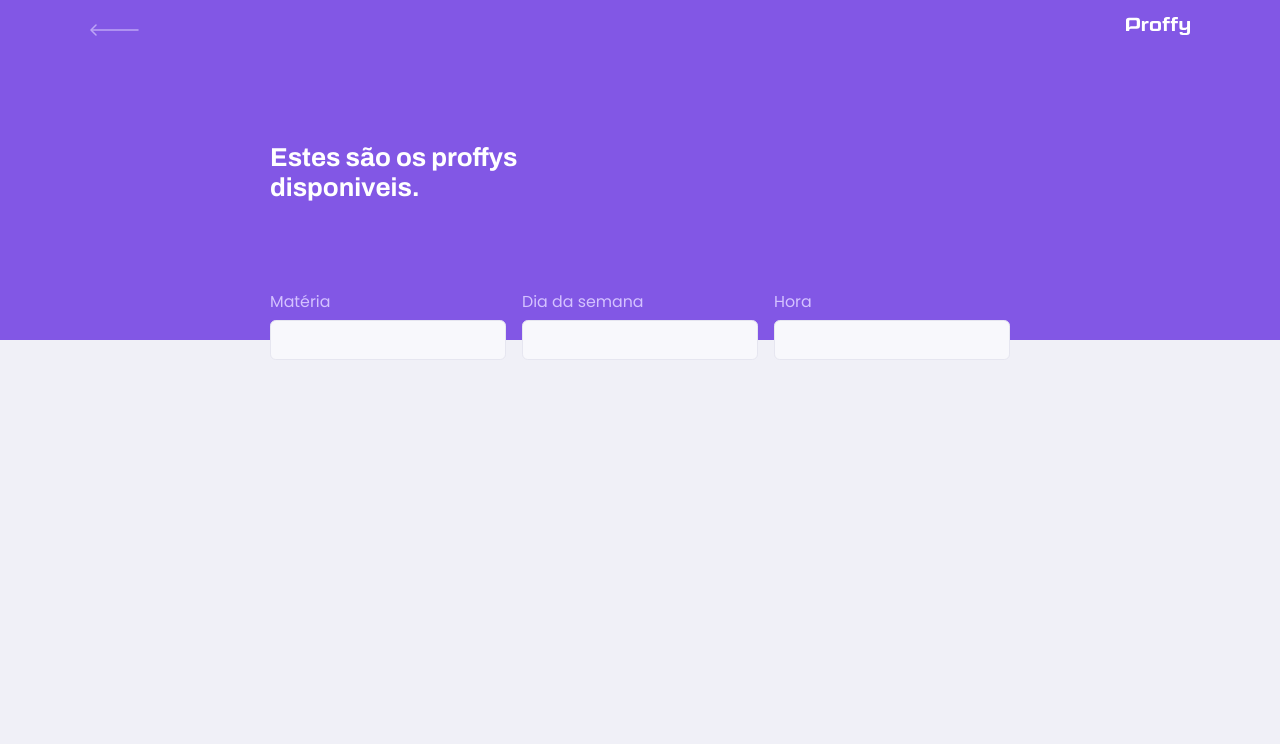
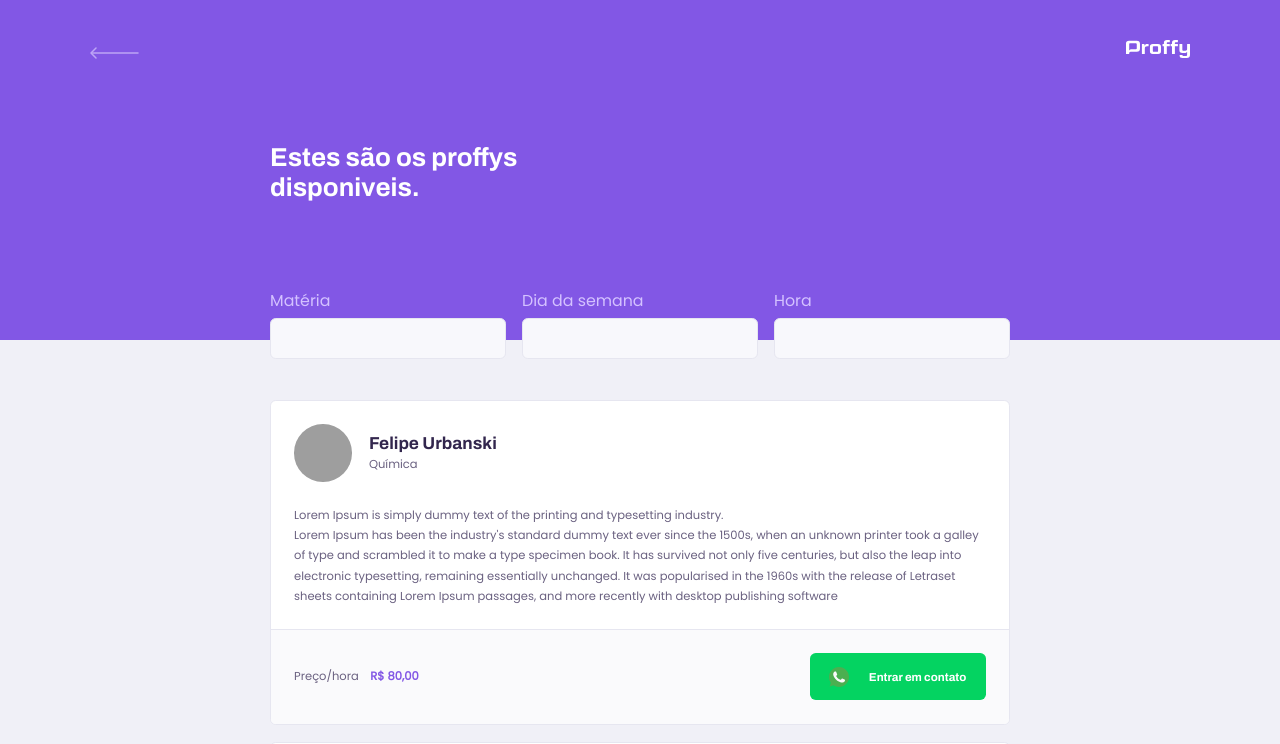
Before and after one commit to felipeurbansk/next_level_week_2_rocketseat, a React (Create React App) app in the folder web/: page /study in a window 1280 px wide. Shown: the top 744 px of the page. Built offline with nearby package versions, Linux system fonts and the light colour scheme; grey boxes are pictures that could not be loaded.

Commit message:
Ended frontend

```diff
--- a/web/src/assets/css/global.css
+++ b/web/src/assets/css/global.css
@@ -49,6 +49,7 @@
   button,
   textarea {
     font: 500 1.6rem Poppins;
+    color: var(--color-text-base);
   }
 
   .container {
--- /dev/null
+++ b/web/src/components/TeacherItem/index.tsx
@@ -0,0 +1,36 @@
+import React from 'react'
+
+import whatsappIcon from '../../assets/images/icons/whatsapp.svg'
+
+import './styles.css'
+
+function TeacherItem () {
+  return (
+    <article className="teacher-item">
+      <header>
+        <img src="https://avatars1.githubusercontent.com/u/23037242?s=460&u=8ed8cb8bbe83e74efe0c8d5ea1a589e2ee6d0eab&v=4" alt="Felipe Urbanski"/>
+        <div>
+          <strong>Felipe Urbanski</strong>
+          <span>Química</span>
+        </div>
+      </header>
+      <p>
+            Lorem Ipsum is simply dummy text of the printing and typesetting industry.
+        <br/>
+            Lorem Ipsum has been the industry's standard dummy text ever since the 1500s, when an unknown printer took a galley of type and scrambled it to make a type specimen book. It has survived not only five centuries, but also the leap into electronic typesetting, remaining essentially unchanged. It was popularised in the 1960s with the release of Letraset sheets containing Lorem Ipsum passages, and more recently with desktop publishing software
+      </p>
+      <footer>
+        <p>
+              Preço/hora
+          <strong>R$ 80,00</strong>
+        </p>
+        <button type="button">
+          <img src={whatsappIcon} alt="WhatsApp"/>
+              Entrar em contato
+        </button>
+      </footer>
+    </article>
+  )
+}
+
+export default TeacherItem
--- /dev/null
+++ b/web/src/components/TeacherItem/styles.css
@@ -0,0 +1,93 @@
+
+.teacher-item {
+    background: var(--color-box-base);
+    border: 1px solid var(--color-line-in-white);
+    border-radius: 0.8rem;
+    margin-top: 2.4rem;
+    overflow: hidden;
+}
+
+.teacher-item header {
+    padding: 3.2rem;
+    display: flex;
+    align-items: center;
+}
+
+.teacher-item header img {
+    width: 8rem;
+    height: 8rem;
+    border-radius: 50%;
+}
+
+.teacher-item header div {
+    margin-left: 2.4rem;
+}
+
+.teacher-item header div strong {
+    font: 700 2.4rem Archivo;
+    display: block;
+    color: var(--color-text-title);
+}
+
+.teacher-item header div span {
+    font-size: 1.6rem;
+    display: block;
+    margin-top: 0.4rem;
+}
+
+.teacher-item > p {
+    padding: 0 2rem;
+    font-size: 1.6rem;
+    line-height: 2.8rem;
+}
+
+.teacher-item footer {
+    padding: 3.2rem 2rem;
+    background: var(--color-box-footer);
+    border-top: 1px solid var(--color-line-in-white);
+    margin-top: 3.2rem;
+    display: flex;
+    align-items: center;
+    justify-content: space-between;
+}
+
+.teacher-item footer p strong {
+    color: var(--color-primary);
+    font-size: 1.6rem;
+    display: block;
+}
+
+.teacher-item footer button {
+    width: 20rem;
+    height: 6.6rem;
+    background: var(--color-secundary);
+    color: var(--color-button-text);
+    border: 0;
+    border-radius: 0.8rem;
+    cursor: pointer;
+    font: 700 1.4rem Archivo;
+    display: flex;
+    align-items: center;
+    justify-content: space-evenly;
+    transition: .2s;
+}
+
+.teacher-item footer button:hover {
+    background: var(--color-secundary-dark);
+}
+
+@media (min-width: 700px) {
+    .teacher-item > p {
+        padding: 0 3.2rem;
+    }
+
+    .teacher-item footer p strong {
+        display: initial;
+        margin-left: 1.6rem;
+    }
+
+    .teacher-item footer button {
+        width: 24.5rem;
+        font-size: 1.6rem;
+    }
+}
--- a/web/src/pages/TeacherList/index.tsx
+++ b/web/src/pages/TeacherList/index.tsx
@@ -1,6 +1,7 @@
 import React from 'react'
 
 import Header from '../../components/Header'
+import TeacherItem from '../../components/TeacherItem'
 
 import './styles.css'
 
@@ -23,6 +24,15 @@ const TeacherList = () => {
           </div>
         </form>
       </Header>
+
+      <main>
+        <TeacherItem/>
+        <TeacherItem/>
+        <TeacherItem/>
+        <TeacherItem/>
+        <TeacherItem/>
+        <TeacherItem/>
+      </main>
     </div>
   )
 }
--- a/web/src/pages/TeacherList/styles.css
+++ b/web/src/pages/TeacherList/styles.css
@@ -50,6 +50,11 @@
     margin-bottom: 2.8rem;
 }
 
+#page-teacher-list main {
+    margin: 3.2rem auto;
+    width: 90%;
+}
+
 
 @media (min-width: 700px) {
     #page-teacher-list {
@@ -61,11 +66,22 @@
         grid-template-columns: repeat(3, 1fr);
         column-gap: 16px;
         position: absolute;
-        bottom: -20px;
+        bottom: -5.8rem;
     }
 
     #search-teachers .input-block + .input-block {
         margin: 0;
     }
 
+    #page-teacher-list main {
+        padding: 6rem 0;
+        max-width: 740px;
+        margin: 0 auto;
+    }
+
+    #page-teacher-list header,
+    #page-teacher-list footer {
+        padding: 3.2rem;
+    }
+
 }
```
